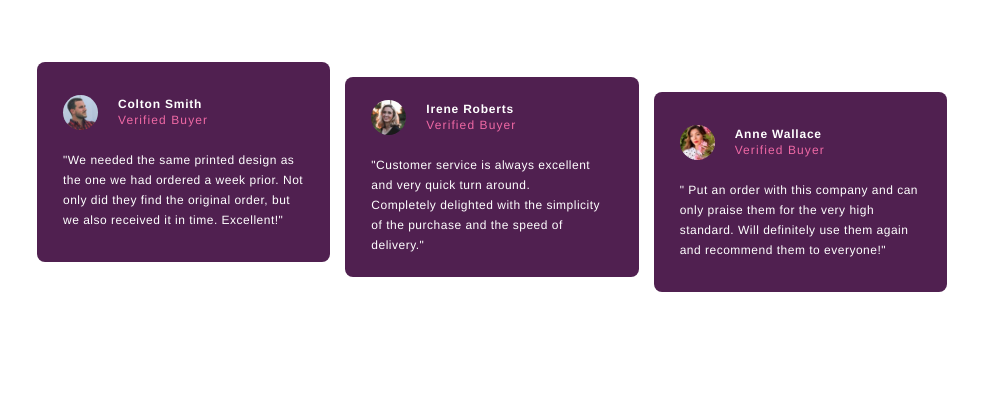
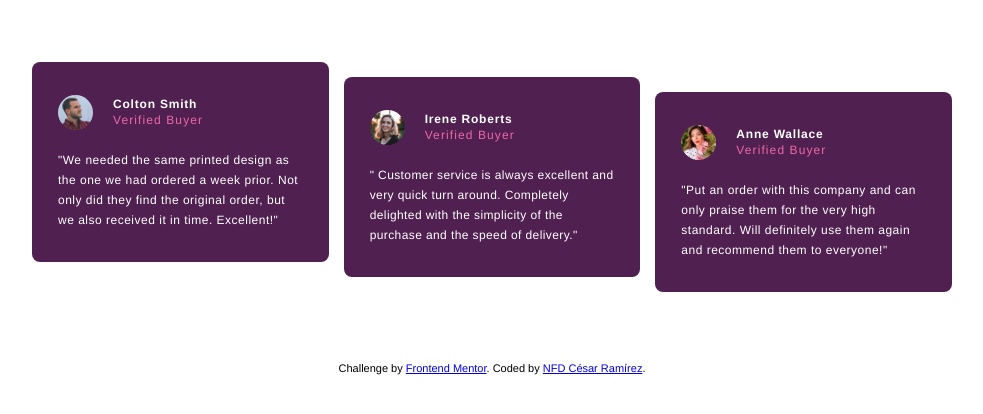
Before and after one commit to NFD-cesar/Seccion-de-prueba-social, a plain HTML site: page index.html in a window 1280 px wide. Shown: the part 296-710 px from the top of the page, without its empty margins (148-1131 px from the left). Drawn offline with Linux system fonts and the light colour scheme.

Commit message:
Finalizando úlitmos detalles

```diff
--- a/css/index.css
+++ b/css/index.css
@@ -22,22 +22,21 @@ body {
     max-width: 375px;
     min-width: 280px;
     margin: 0 auto;
-    padding: 60px 20px;
+    padding: 60px 20px 50px;
 }
 
 .main--head {
     width: 100%;
     max-width: 375px;
-    margin: 0 auto;
     text-align: center;
-    line-height: 3rem;
 }
 
 .main--head h1 {
+    font-size: 3rem;
     padding-bottom: 20px;
-    font-size: 3rem;
+    color: var(--Dark-Magenta);
     font-weight: 780;
-    color: var(--Dark-Magenta);
+    line-height: 3rem;
 }
 
 .main--head h1 span {
@@ -90,8 +89,8 @@ body {
 
 .main--users {
     width: 100%;
-    height: 42vh;
-    min-height: 250px;
+    height: 235px;
+    max-height: 300px;
     padding: 31px;
     display: flex;
     flex-direction: column;
@@ -159,3 +158,14 @@ body {
     letter-spacing: 1px;
     line-height: 2.2rem;
 }
+
+.use-two .main-users--description p {
+    letter-spacing: 1.1px;
+}
+
+.attribution {
+    width: 100%;
+    margin-bottom: 10px;
+    text-align: center;
+    font-size: 1.1rem;
+}
--- a/css/media-queries.css
+++ b/css/media-queries.css
@@ -1,7 +1,7 @@
 @media (min-width: 950px) {
     .main-container {
-        max-width: 950px;
-        padding: 80px 20px;
+        max-width: 960px;
+        padding: 80px 20px 70px;
         display: flex;
         justify-content: space-between;
         align-items: center;
@@ -10,7 +10,6 @@
 
     .main--head {
         margin: 0;
-        padding: 0;
         width: 100%;
         max-width: 350px;
         text-align: start;
@@ -48,10 +47,8 @@
     }
 
     .main--ratings {
-        width: 100%;
         height: 7vh;
         max-width: 370px;
-        margin: 15px 0;
         padding-left: 15px;
         flex-direction: row;
         align-items: center;
@@ -85,9 +82,9 @@
     }
 
     .main--users {
-        height: 12vh;
+        height: 200px;
         max-width: 350px;
-        min-height: 200px;
+        max-height: 300px;
         margin-bottom: 0;
         padding: 31px 26px;
     }
@@ -133,6 +130,10 @@
         margin-right: 15px;
     }
 
+    .use-two .main-users--description p {
+        letter-spacing: .4px;
+    }
+
     .use-three {
         margin-top: 30px;
     }
--- a/index.html
+++ b/index.html
@@ -72,7 +72,7 @@
                         </div>
                     </section>
                     <section class="main-users--description">
-                        <p>"Customer service is always excellent and very quick turn around. <br> Completely delighted with the simplicity of the purchase and the speed of delivery."</p>
+                        <p>" Customer service is always excellent and very quick turn around. Completely delighted with the simplicity of the purchase and the speed of delivery."</p>
                     </section>
                 </div>
 
@@ -85,11 +85,16 @@
                         </div>
                     </section>
                     <section class="main-users--description">
-                        <p>" Put an order with this company and can only praise them for the very high standard. Will definitely use them again and recommend them to everyone!"</p>
+                        <p>"Put an order with this company and can only praise them for the very high standard. Will definitely use them again and recommend them to everyone!"</p>
                     </section>
                 </div>
             </section>
         </div>
     </main>
+    <div class="attribution">
+        Challenge by
+        <a href="https://www.frontendmentor.io?ref=challenge" target="_blank">Frontend Mentor</a
+        >. Coded by <a href="https://twitter.com/nfd_cesar">NFD César Ramírez</a>.
+    </div>
 </body>
 </html>
--- a/index2.html
+++ /dev/null
@@ -1,42 +0,0 @@
-<!DOCTYPE html>
-<html lang="en">
-  <head>
-    <meta charset="UTF-8" />
-    <meta name="viewport" content="width=device-width, initial-scale=1.0" />
-    <link rel="icon" type="image/png" sizes="32x32" href="./images/favicon-32x32.png"/>
-    <title>Frontend Mentor | Social proof section</title>
-  </head>
-  <body>
-    10,000+ of our users love our products.
-
-    We only provide great products combined with excellent customer service.
-    See what our satisfied customers are saying about our services.
-
-    Rated 5 Stars in Reviews
-    Rated 5 Stars in Report Guru
-    Rated 5 Stars in BestTech
-
-    Colton Smith
-    Verified Buyer
-    "We needed the same printed design as the one we had ordered a week prior.
-    Not only did they find the original order, but we also received it in time.
-    Excellent!"
-
-    Irene Roberts
-    Verified Buyer
-    "Customer service is always excellent and very quick turn around. Completely
-    delighted with the simplicity of the purchase and the speed of delivery."
-
-    Anne Wallace
-    Verified Buyer
-    "Put an order with this company and can only praise them for the very high
-    standard. Will definitely use them again and recommend them to everyone!"
-
-    <div class="attribution">
-      Challenge by
-      <a href="https://www.frontendmentor.io?ref=challenge" target="_blank"
-        >Frontend Mentor</a
-      >. Coded by <a href="#">Your Name Here</a>.
-    </div>
-  </body>
-</html>
```
Also changed, not shown: images/Captura.PNG (added), images/bg-pattern-bottom-desktop.svg (deleted), images/bg-pattern-bottom-mobile.svg (deleted), images/bg-pattern-top-desktop.svg (deleted), images/bg-pattern-top-mobile.svg (deleted).
